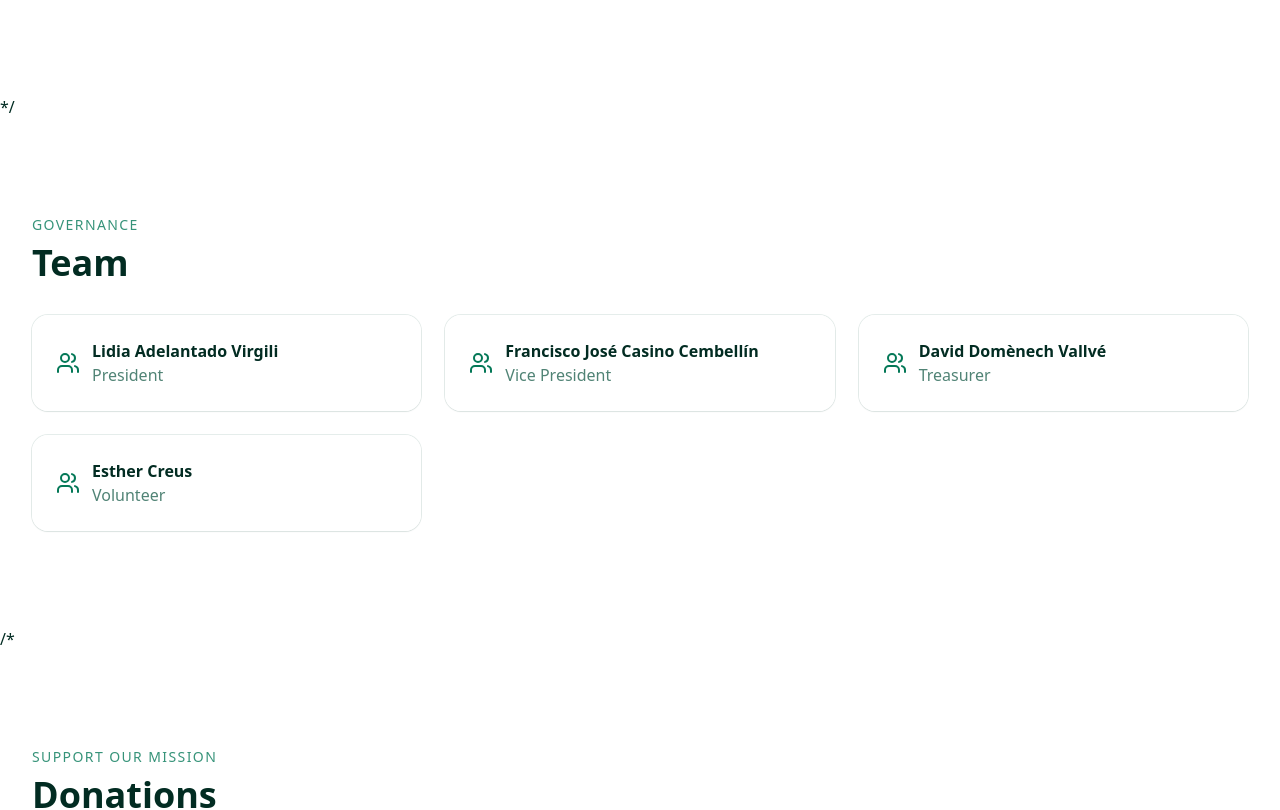
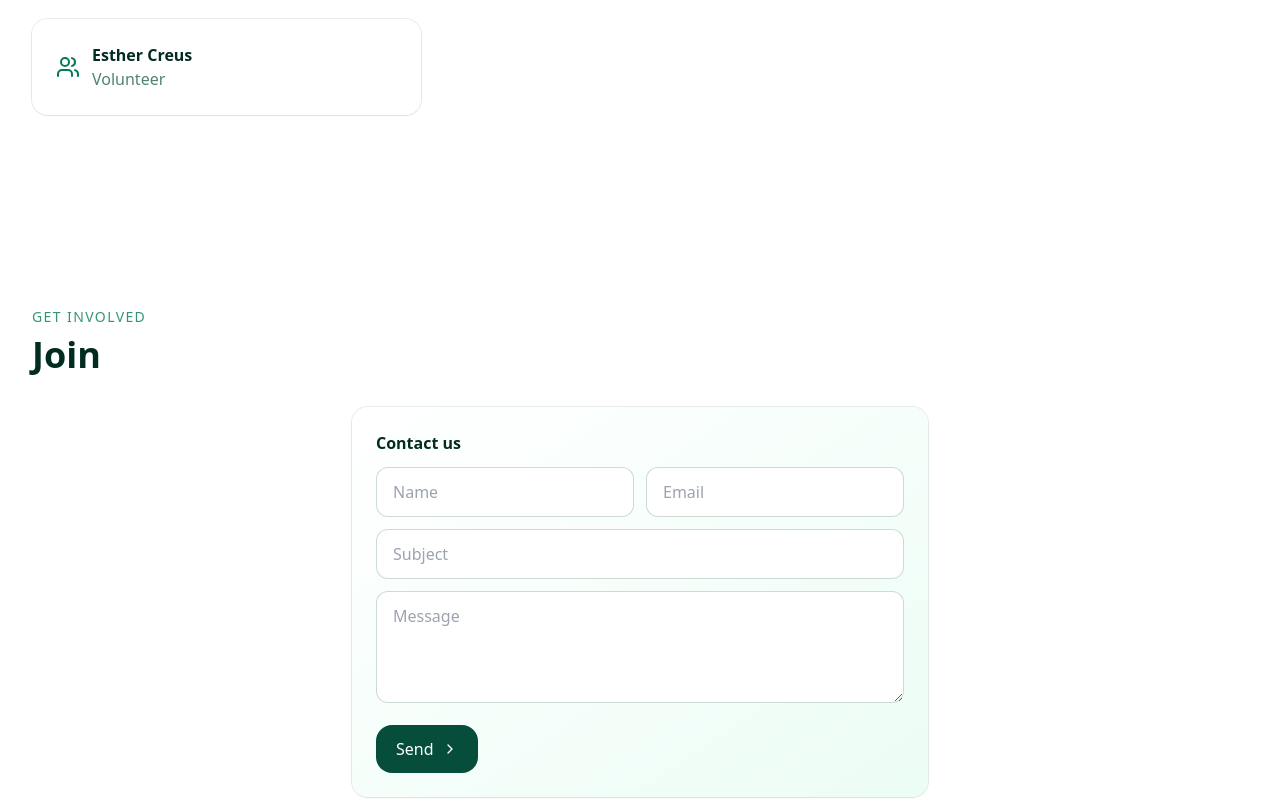
Before and after one commit to francasino/kizuna-site, a React (Vite) app: page / in a window 1280 px wide. Shown: the part 3694-4504 px from the top of the page. Built offline with nearby package versions, Linux system fonts and the light colour scheme; no server answers.

Commit message:
Update App.jsx

```diff
--- a/src/App.jsx
+++ b/src/App.jsx
@@ -705,7 +705,8 @@ export default function App() {
         </div>
       </Section>
 
-      /* {/* News / Social */}
+     {/* News / Social */}
+      {/*
       <Section id="news" eyebrow={{ es: "Actualidad", ca: "Actualitat", en: "Updates" }[lang]} title={t.newsTitle || { es: "Síguenos en redes", ca: "Segueix-nos a les xarxes", en: "Follow us on social" }[lang]}>
         <div className="flex flex-wrap gap-3">
           <a href="#" className="inline-flex items-center gap-2 rounded-xl bg-white px-4 py-3 ring-1 ring-emerald-900/15 hover:bg-emerald-50 transition">
@@ -720,7 +721,8 @@ export default function App() {
         <p className="mt-2 text-sm text-emerald-900/70">
           { {es:"Sustituye los enlaces por tus perfiles oficiales.", ca:"Substitueix els enllaços pels teus perfils oficials.", en:"Replace the links with your official profiles."}[lang] }
         </p>
-      </Section> */
+      </Section>
+      */}
 
       {/* Team */}
       <Section id="team" eyebrow={{ es: "Gobernanza", ca: "Governança", en: "Governance" }[lang]} title={t.team}>
@@ -739,7 +741,8 @@ export default function App() {
         </div>
       </Section>
 
-      /* {/* Donations */}
+      {/* Donations */}
+      {/*
       <Section id="donate" eyebrow={t.donateEyebrow} title={t.donateTitle}>
         <div className="rounded-2xl bg-gradient-to-br from-white to-emerald-50 p-6 ring-1 ring-emerald-900/10 shadow-sm">
           <div className="flex items-center gap-3 text-emerald-800">
@@ -753,7 +756,8 @@ export default function App() {
             </code>
           </div>
         </div>
-      </Section> */
+      </Section>
+      */}
 
       {/* Join / Contact */}
       <Section id="join" eyebrow={{ es: "Participa", ca: "Participa", en: "Get involved" }[lang]} title={t.join}>
```
